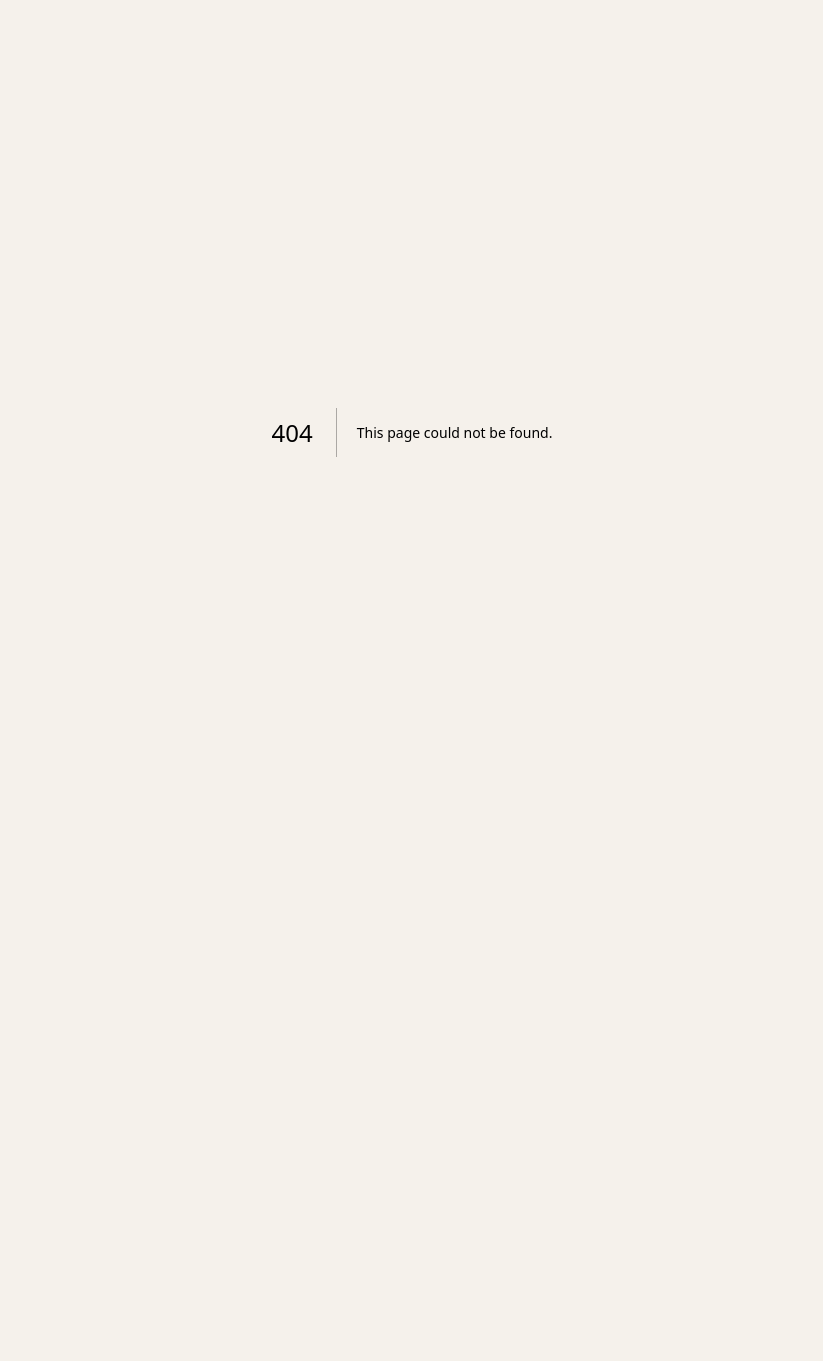
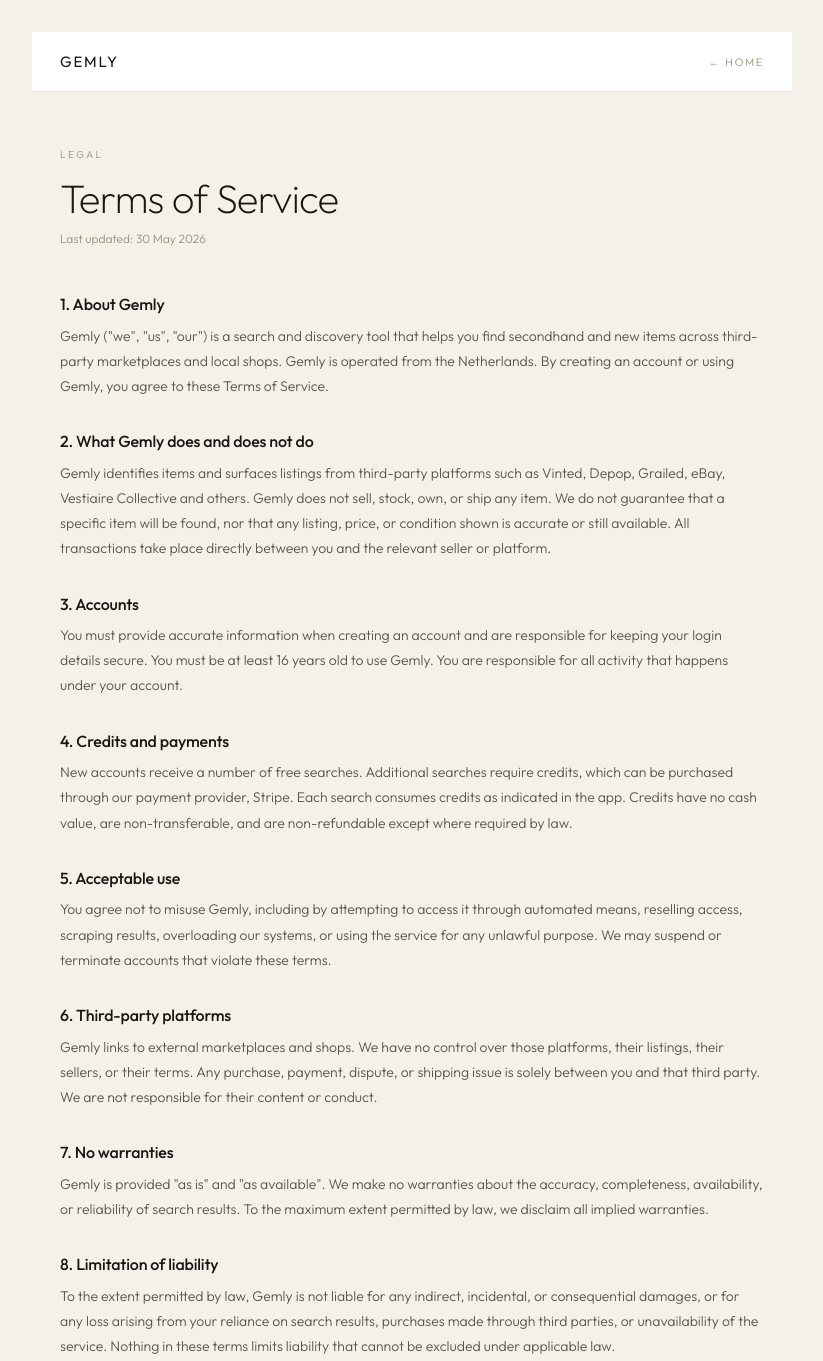
Before and after one commit to danielderkx/Gemly-deploy, a Next.js app: page /terms in a window 1280 px wide. Before the commit this address had no page. Shown: the top 1361 px of the page, without its empty margins (228-1051 px from the left). Before the commit the page ends 864 px from the top, so only its background shows below. Built offline with nearby package versions, Linux system fonts and the light colour scheme.

Commit message:
Create page.js

```diff
--- /dev/null
+++ b/src/app/terms/page.js
@@ -0,0 +1,78 @@
+'use client';
+
+const SECTIONS = [
+  {
+    h: '1. About Gemly',
+    p: 'Gemly ("we", "us", "our") is a search and discovery tool that helps you find secondhand and new items across third-party marketplaces and local shops. Gemly is operated from the Netherlands. By creating an account or using Gemly, you agree to these Terms of Service.',
+  },
+  {
+    h: '2. What Gemly does and does not do',
+    p: 'Gemly identifies items and surfaces listings from third-party platforms such as Vinted, Depop, Grailed, eBay, Vestiaire Collective and others. Gemly does not sell, stock, own, or ship any item. We do not guarantee that a specific item will be found, nor that any listing, price, or condition shown is accurate or still available. All transactions take place directly between you and the relevant seller or platform.',
+  },
+  {
+    h: '3. Accounts',
+    p: 'You must provide accurate information when creating an account and are responsible for keeping your login details secure. You must be at least 16 years old to use Gemly. You are responsible for all activity that happens under your account.',
+  },
+  {
+    h: '4. Credits and payments',
+    p: 'New accounts receive a number of free searches. Additional searches require credits, which can be purchased through our payment provider, Stripe. Each search consumes credits as indicated in the app. Credits have no cash value, are non-transferable, and are non-refundable except where required by law.',
+  },
+  {
+    h: '5. Acceptable use',
+    p: 'You agree not to misuse Gemly, including by attempting to access it through automated means, reselling access, scraping results, overloading our systems, or using the service for any unlawful purpose. We may suspend or terminate accounts that violate these terms.',
+  },
+  {
+    h: '6. Third-party platforms',
+    p: 'Gemly links to external marketplaces and shops. We have no control over those platforms, their listings, their sellers, or their terms. Any purchase, payment, dispute, or shipping issue is solely between you and that third party. We are not responsible for their content or conduct.',
+  },
+  {
+    h: '7. No warranties',
+    p: 'Gemly is provided "as is" and "as available". We make no warranties about the accuracy, completeness, availability, or reliability of search results. To the maximum extent permitted by law, we disclaim all implied warranties.',
+  },
+  {
+    h: '8. Limitation of liability',
+    p: 'To the extent permitted by law, Gemly is not liable for any indirect, incidental, or consequential damages, or for any loss arising from your reliance on search results, purchases made through third parties, or unavailability of the service. Nothing in these terms limits liability that cannot be excluded under applicable law.',
+  },
+  {
+    h: '9. Changes',
+    p: 'We may update these terms from time to time. Material changes will be communicated through the app or by email. Continued use of Gemly after changes take effect means you accept the updated terms.',
+  },
+  {
+    h: '10. Contact',
+    p: 'Questions about these terms can be sent to hello@gemly.org.',
+  },
+];
+
+export default function TermsPage() {
+  return (
+    <div style={{ minHeight:'100vh', background:'#F5F0E8', fontFamily:"'Outfit',sans-serif", color:'#1A1612' }}>
+      <style>{`
+        @import url('https://fonts.googleapis.com/css2?family=Outfit:wght@200;300;400;500&display=swap');
+        *, *::before, *::after { box-sizing:border-box; margin:0; padding:0; }
+        .nav-link { font-size:11px; font-weight:300; letter-spacing:.15em; text-transform:uppercase; color:#9A9080; text-decoration:none; transition:color .2s; }
+        .nav-link:hover { color:#1A1612; }
+        @media (max-width:640px){ .doc-body { padding:2.5rem 1.5rem !important; } .doc-nav { padding:1rem 1.5rem !important; } }
+      `}</style>
+
+      <div style={{ borderBottom:'1px solid #E8E0D4', background:'#fff' }}>
+        <nav className="doc-nav" style={{ display:'flex', justifyContent:'space-between', alignItems:'center', padding:'1.25rem 1.75rem', maxWidth:760, margin:'0 auto' }}>
+          <a href="/" style={{ fontSize:15, fontWeight:400, letterSpacing:'.12em', textTransform:'uppercase', color:'#1A1612', textDecoration:'none' }}>Gemly</a>
+          <a href="/" className="nav-link">← Home</a>
+        </nav>
+      </div>
+
+      <div className="doc-body" style={{ maxWidth:760, margin:'0 auto', padding:'3.5rem 1.75rem 5rem' }}>
+        <p style={{ fontSize:10, fontWeight:300, letterSpacing:'.25em', textTransform:'uppercase', color:'#9A9080', marginBottom:'0.75rem' }}>Legal</p>
+        <h1 style={{ fontSize:'clamp(28px,5vw,40px)', fontWeight:200, letterSpacing:'-.02em', marginBottom:'0.5rem' }}>Terms of Service</h1>
+        <p style={{ fontSize:12, fontWeight:300, color:'#9A9080', marginBottom:'3rem' }}>Last updated: 30 May 2026</p>
+
+        {SECTIONS.map((s, i) => (
+          <div key={i} style={{ marginBottom:'2rem' }}>
+            <h2 style={{ fontSize:16, fontWeight:500, marginBottom:'0.6rem', letterSpacing:'-.01em' }}>{s.h}</h2>
+            <p style={{ fontSize:14, fontWeight:300, color:'#5A554D', lineHeight:1.8 }}>{s.p}</p>
+          </div>
+        ))}
+      </div>
+    </div>
+  );
+}
```
